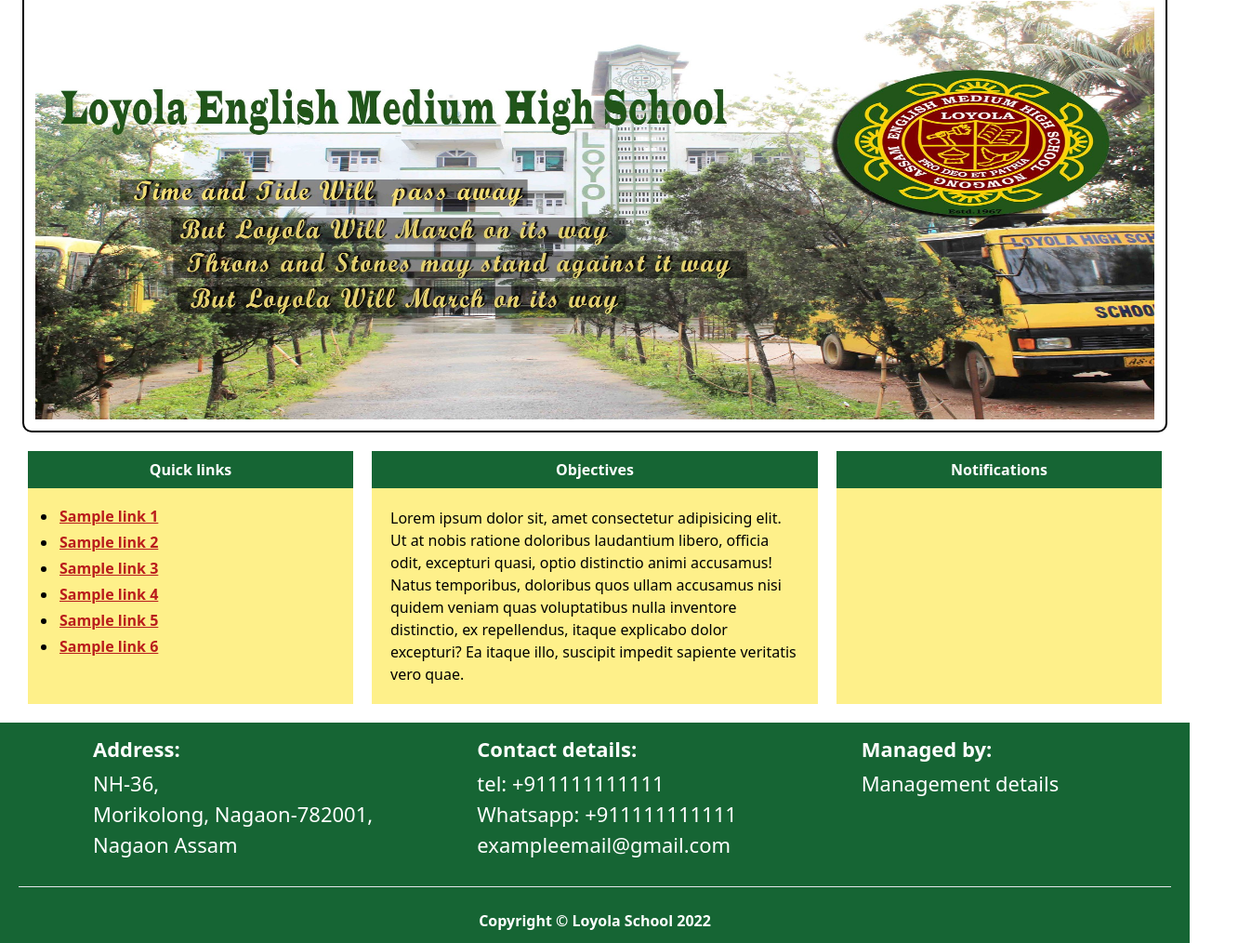
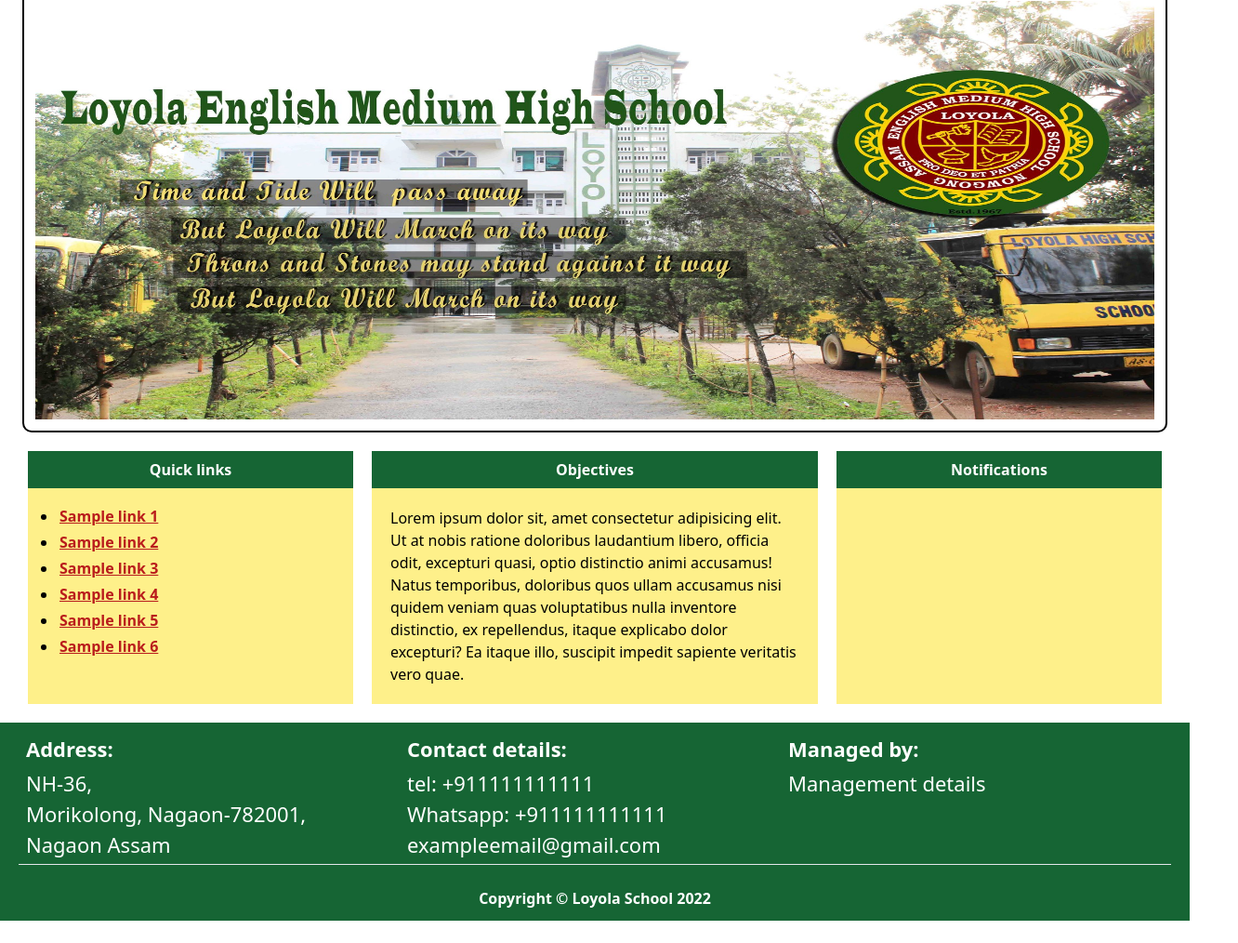
Before and after one commit to dhritimn/myweb-projects, a plain HTML site: page project-2/index.html in a window 1280 px wide. Shown: the part 211-1225 px from the top of the page at 93% size, 1332 px wide, since content can reach past the window. After the commit the page ends 1201 px from the top, so only its background shows below. Drawn offline with nearby package versions, Linux system fonts and the light colour scheme.

Commit message:
Update index.html

```diff
--- a/project-2/index.html
+++ b/project-2/index.html
@@ -80,14 +80,14 @@
         </div>
     </div>
 </div>
-    <nav class="bg-green-800 px-5 py-3">
-    <div style="position: relative; left: 72px;" class="flex">
-    <div style="font-size: 22px; width: 540px;" class="text-white"><span class="font-bold px-2 py-2">Address:</span> <br>
+   <nav class="bg-green-800 px-5 py-3">
+    <div style="display: inline-flex;">
+    <div style="font-size: 22px; width: 410px;" class="text-white"><span class="font-bold px-2 py-2">Address:</span> <br>
        <div class="px-2 py-1"> NH-36,<br>
         Morikolong, Nagaon-782001,<br>
         Nagaon Assam</div>
     </div>
-    <div style="font-size: 22px; width: 540px;" class="text-white">
+    <div style="font-size: 22px; width: 410px;" class="text-white">
     <span class="font-bold px-2 py-2">
         Contact details:
     </span>
@@ -97,7 +97,7 @@
         exampleemail@gmail.com<br>
     </div>
 </div>
-    <div style="font-size: 22px; width: 540px;" class="text-white">
+    <div style="font-size: 22px; width: 420px;" class="text-white">
         <span class="font-bold px-2 py-2">Managed by:</span>
         <div class="px-2 py-1">Management details</div>
     </div>
```
